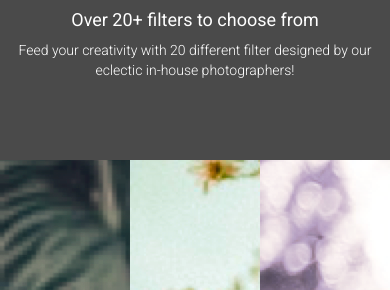
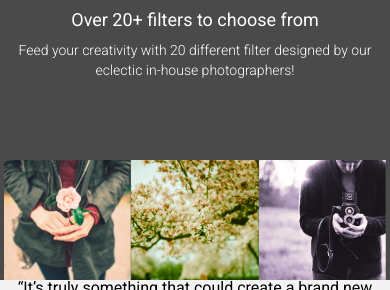
Before and after one commit to AlanGervin/fotomat, a plain HTML site: page F1C1_start/index.html in a window 390 px wide. Shown: the part 1281-1571 px from the top of the page. Drawn offline with Linux system fonts and the light colour scheme; a web font is replaced by a local one.

Commit message:
made filters pictures look correct

```diff
--- a/F1C1_start/resources/css/style.css
+++ b/F1C1_start/resources/css/style.css
@@ -378,13 +378,19 @@ header .mobile {
 }
 
 #filters-section .images-container {
-  max-width: 1000%;
+  max-width: 100%;
   height:100%;
   padding: 0 1%;
   display:flex;
   align-items:flex-start;
   justify-content: left;
 }
+
+#filters-section .images-container img {
+  max-width: 100%;
+}
+
+
 
 @media only screen and (max-width: 760px) {
   #filters-section {
@@ -405,10 +411,6 @@ header .mobile {
     line-height: 1.4;
   }
 
-  #filters-section .images-container {
-    padding: 0;
-    padding-bottom:64px;
-  }
 
   #filters-section .extra {
     display: none;
```
